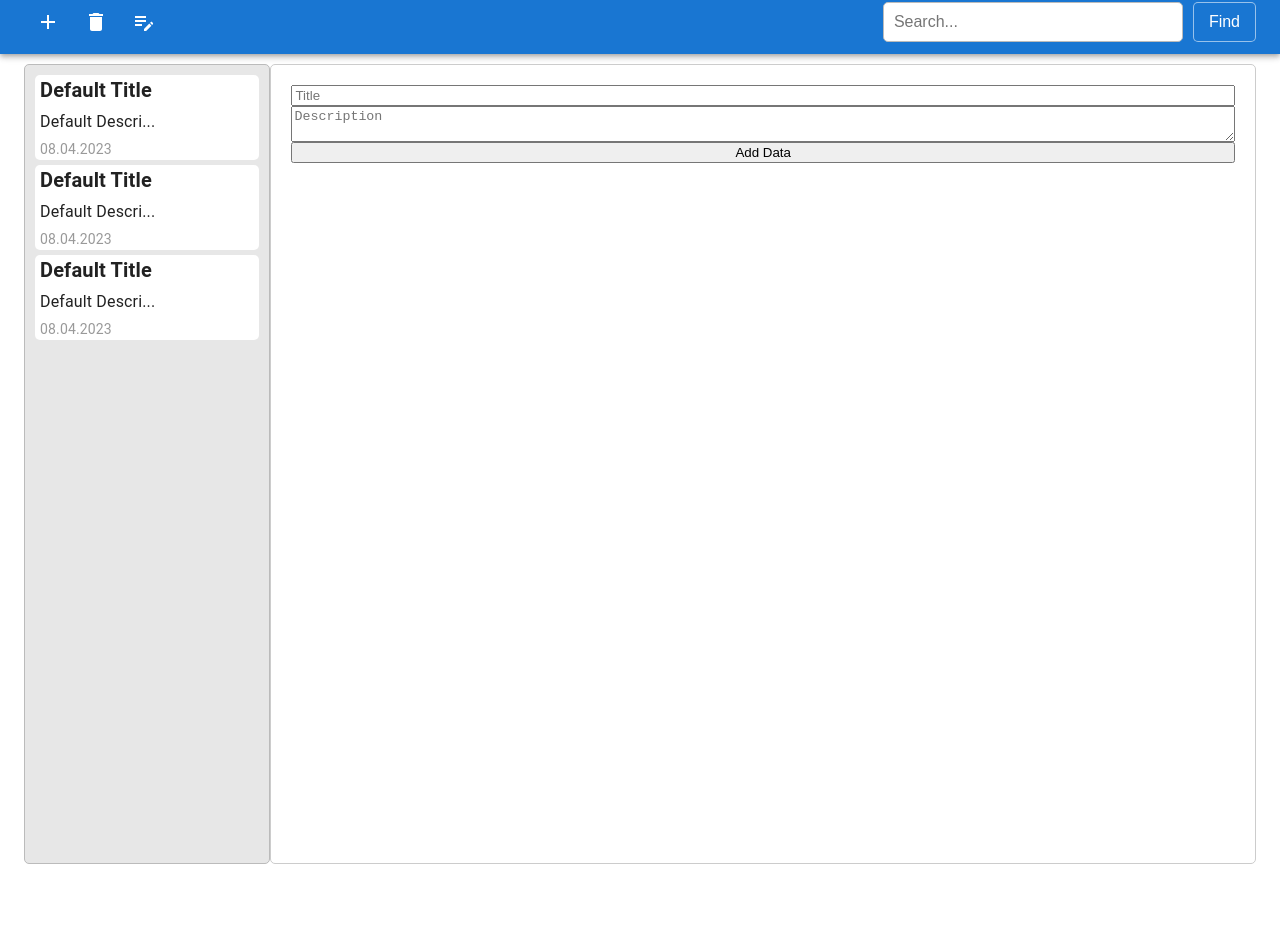
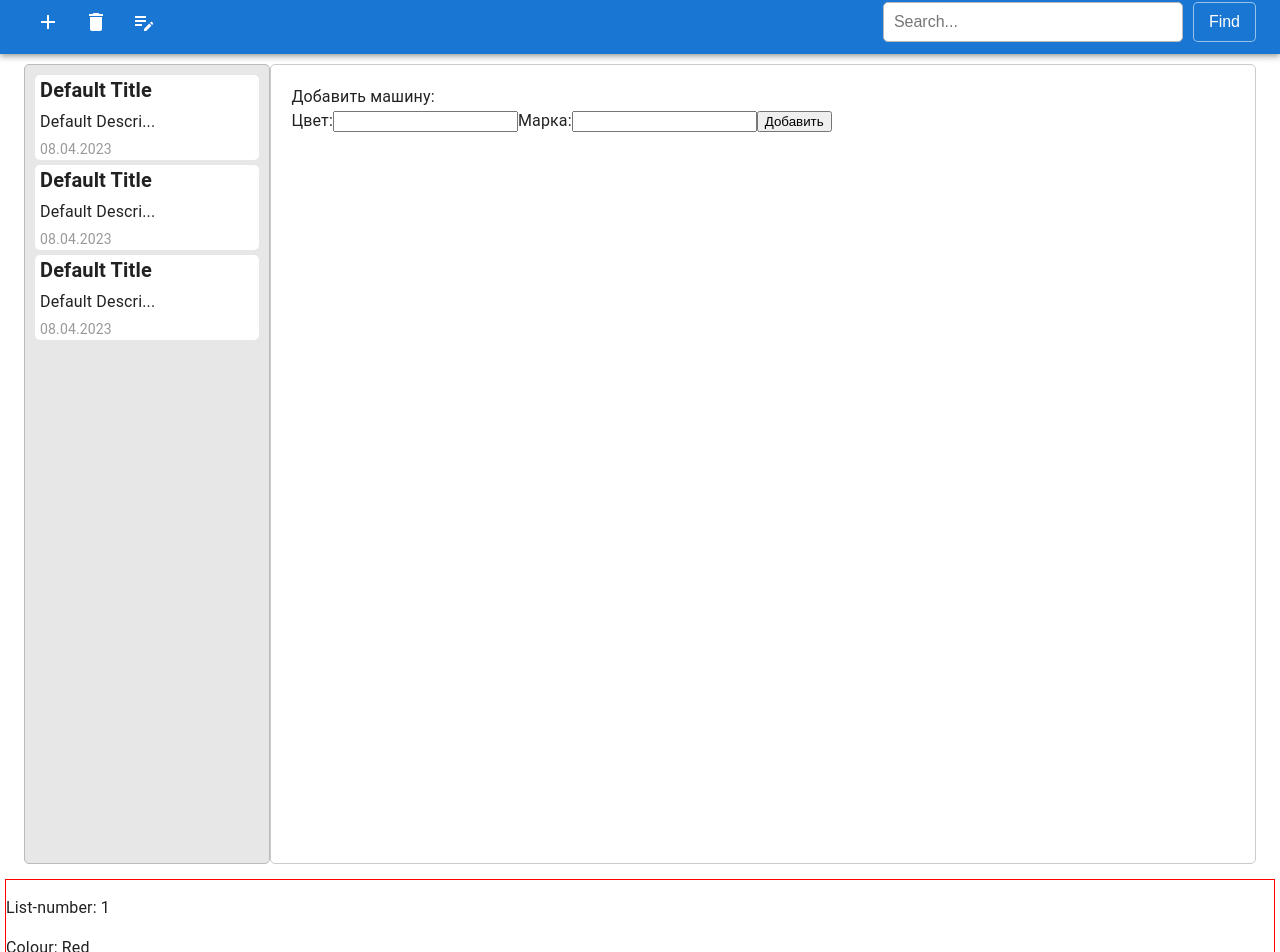
Before and after one commit to filipovandrij/Notes, a React (Create React App) app: page / in a window 1280 px wide. Shown: the part 10-962 px from the top of the page. Before the commit the page ends 884 px from the top, so only its background shows below. Built offline with nearby package versions, Linux system fonts and the light colour scheme.

Commit message:
made an example of filling out a form in indexeddb using the example of adding cars

```diff
--- a/src/App.jsx
+++ b/src/App.jsx
@@ -1,14 +1,26 @@
+import { useState, useEffect } from "react";
 import Header from "./container/Header";
 import WorkSpace from "./container/WorkSpace";
 import Sidebar from "./container/Sidebar";
 import Container from "@mui/material/Container";
 import { StyledEngineProvider } from "@mui/material/styles";
 import CssBaseline from "@mui/material/CssBaseline";
-import getAllRecords from "./IndexedDB";
+import { getAllRecords, addNewRecord } from "./IndexedDB";
+
 import "./App.scss";
 
 function App() {
-  console.log(getAllRecords);
+  const [carsData, setCarsData] = useState([]);
+
+  useEffect(() => {
+    async function fetchData() {
+      const data = await getAllRecords();
+      setCarsData(data);
+    }
+
+    fetchData();
+  }, []);
+
   return (
     <div>
       <StyledEngineProvider injectFirst>
@@ -16,8 +28,18 @@ function App() {
         <Header />
         <Container className="work-container" maxWidth="xl">
           <Sidebar />
-          <WorkSpace />
+          <WorkSpace setCarsData={setCarsData} />
         </Container>
+
+        <div>
+          {carsData.map((car) => (
+            <div key={car.id} className="new-client">
+              <p>List-number: {car.id}</p>
+              <p>Colour: {car.colour}</p>
+              <p>Make: {car.make}</p>
+            </div>
+          ))}
+        </div>
       </StyledEngineProvider>
     </div>
   );
--- a/src/App.scss
+++ b/src/App.scss
@@ -11,3 +11,7 @@
   flex-basis: 80%;
   flex-grow: 1;
 }
+.new-client {
+  border: 1px solid red;
+  margin: 5px;
+}
--- a/src/IndexedDB.js
+++ b/src/IndexedDB.js
@@ -26,29 +26,69 @@ request.onsuccess = function () {
   const transaction = db.transaction("cars", "readwrite");
 
   const store = transaction.objectStore("cars");
-  const colourIndex = store.index("cars_colour");
-  const makeModelIndex = store.index("colour_and_make");
 
   store.put({ id: 1, colour: "Red", make: "Toyota" });
   store.put({ id: 2, colour: "Red", make: "Kia" });
   store.put({ id: 3, colour: "Blue", make: "Honda" });
   store.put({ id: 4, colour: "Silver", make: "Subaru" });
 
-  const idQuery = store.get(4);
-  const colourQuery = colourIndex.getAll(["Red"]);
-  const colourMakeQuery = makeModelIndex.get(["Blue", "Honda"]);
-
-  idQuery.onsuccess = function () {
-    console.log("idQuery", idQuery.result);
-  };
-  colourQuery.onsuccess = function () {
-    console.log("colourQuery", colourQuery.result);
-  };
-  colourMakeQuery.onsuccess = function () {
-    console.log("colourMakeQuery", colourMakeQuery.result);
-  };
-
   transaction.oncomplete = function () {
     db.close();
   };
 };
+
+function getAllRecords() {
+  return new Promise((resolve, reject) => {
+    const request = indexedDB.open("CarsDataBase", 1);
+
+    request.onerror = function (event) {
+      console.error("An error occurred with IndexedDB");
+      reject(event);
+    };
+
+    request.onsuccess = function () {
+      const db = request.result;
+      const transaction = db.transaction("cars", "readonly");
+
+      const store = transaction.objectStore("cars");
+
+      const allCarsQuery = store.getAll();
+      allCarsQuery.onsuccess = function () {
+        resolve(allCarsQuery.result);
+      };
+
+      transaction.oncomplete = function () {
+        db.close();
+      };
+    };
+  });
+}
+
+function addNewRecord(car) {
+  return new Promise((resolve, reject) => {
+    const request = indexedDB.open("CarsDataBase", 1);
+
+    request.onerror = function (event) {
+      console.error("An error occurred with IndexedDB");
+      reject(event);
+    };
+
+    request.onsuccess = function () {
+      const db = request.result;
+      const transaction = db.transaction("cars", "readwrite");
+
+      const store = transaction.objectStore("cars");
+
+      const addRecord = store.add(car);
+      addRecord.onsuccess = function () {
+        resolve();
+      };
+
+      transaction.oncomplete = function () {
+        db.close();
+      };
+    };
+  });
+}
+
+export { getAllRecords, addNewRecord };
--- a/src/container/WorkSpace.jsx
+++ b/src/container/WorkSpace.jsx
@@ -1,37 +1,73 @@
 import { useState } from "react";
 import "./WorkSpace.scss";
+import { getAllRecords, addNewRecord } from "../IndexedDB";
 
-const WorkSpace = () => {
-  const [title, setTitle] = useState("");
-  const [description, setDescription] = useState("");
-  const [data, setData] = useState([]);
+const WorkSpace = ({ setCarsData }) => {
+  const [newCar, setNewCar] = useState({
+    colour: "",
+    make: "",
+  });
 
-  const handleAddData = () => {
-    setData([...data, { title, description }]);
-    setTitle("");
-    setDescription("");
+  const handleFormSubmit = (event) => {
+    event.preventDefault();
+
+    // Добавьте новую машину в IndexedDB
+    addNewRecord({ ...newCar, id: Date.now() })
+      .then(() => {
+        console.log("Новая машина успешно добавлена в IndexedDB");
+        // обновляем список машин, чтобы отобразить добавленную машину
+        getAllRecords().then((cars) => {
+          setCarsData(cars);
+        });
+      })
+      .catch((error) => {
+        console.error(
+          "Ошибка при добавлении новой машины в IndexedDB: ",
+          error
+        );
+      });
+
+    // Очищаем состояние новой машины
+    setNewCar({
+      colour: "",
+      make: "",
+    });
+  };
+
+  const handleInputChange = (event) => {
+    const { name, value } = event.target;
+
+    // Обновляем состояние новой машины
+    setNewCar((prevCar) => ({
+      ...prevCar,
+      [name]: value,
+    }));
   };
 
   return (
     <div className="workspace">
-      <input
-        type="text"
-        placeholder="Title"
-        value={title}
-        onChange={(e) => setTitle(e.target.value)}
-      />
-      <textarea
-        placeholder="Description"
-        value={description}
-        onChange={(e) => setDescription(e.target.value)}
-      />
-      <button onClick={handleAddData}>Add Data</button>
-      {data.map((item, index) => (
-        <div key={index}>
-          <h3>{item.title}</h3>
-          <p>{item.description}</p>
-        </div>
-      ))}
+      <div className="workspace__title">Добавить машину:</div>
+      <form onSubmit={handleFormSubmit}>
+        <label>
+          Цвет:
+          <input
+            type="text"
+            name="colour"
+            value={newCar.colour}
+            onChange={handleInputChange}
+          />
+        </label>
+        <label>
+          Марка:
+          <input
+            type="text"
+            name="make"
+            value={newCar.make}
+            onChange={handleInputChange}
+          />
+        </label>
+        <button type="submit">Добавить</button>
+      </form>
     </div>
   );
 };
```
